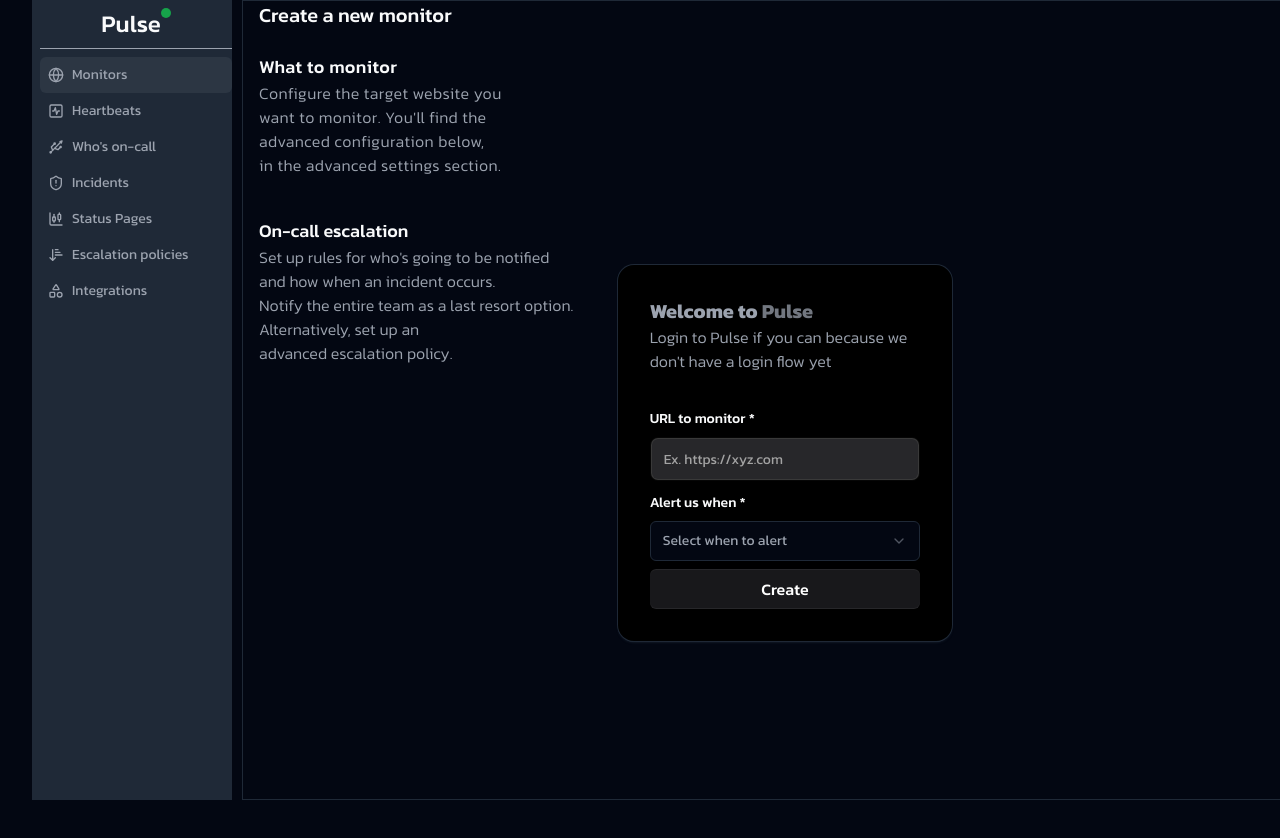
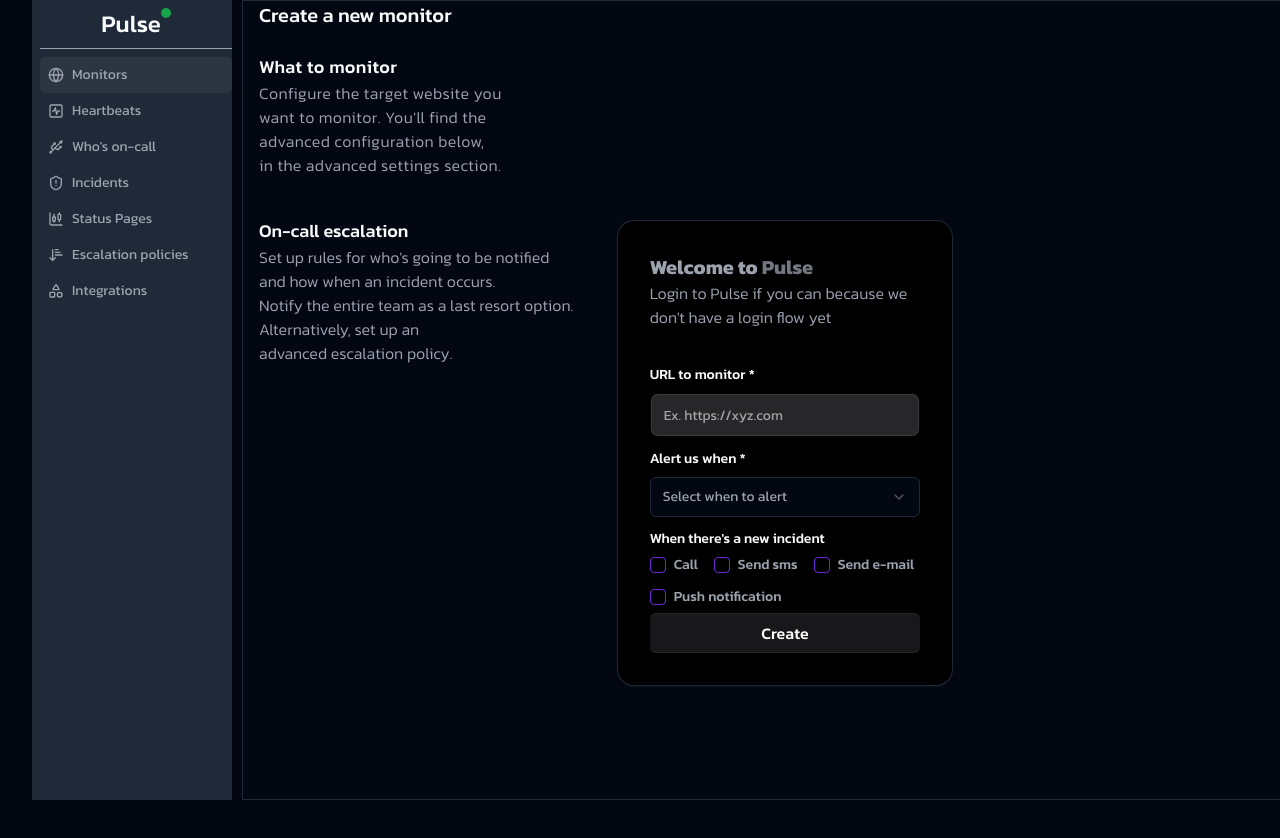
Before and after one commit to hash-engineers/pulse, a Next.js app in the folder frontend/: page /dashboard/monitors/create-monitor in a window 1280 px wide. Shown: the top 838 px of the page. Built offline with nearby package versions, Linux system fonts and the light colour scheme.

Commit message:
feat: add checkbox form field in create monitor

```diff
--- a/frontend/app/dashboard/monitors/create-monitor/_main-form.tsx
+++ b/frontend/app/dashboard/monitors/create-monitor/_main-form.tsx
@@ -9,7 +9,7 @@
 import { zodResolver } from '@hookform/resolvers/zod';
 import { CustomFormField } from '@/components/form/custom-form-field';
 import { BottomGradientButton } from '@/components/ui/bottom-gradient-button';
-import { whenToAlert } from '@/lib/monitor';
+import { checkBoxFields, whenToAlert } from '@/lib/monitor';
 
 export function MainForm() {
   const form = useForm<z.infer<typeof signInFormSchema>>({
@@ -44,7 +44,6 @@
               required
               placeholder="Ex. https://xyz.com"
             />
-
             <CustomFormField
               fieldType={FormFieldType.SELECT}
               control={form.control}
@@ -52,6 +51,13 @@
               label="Alert us when"
               required
               whenToAlert={whenToAlert}
+            />
+            <CustomFormField
+              fieldType={FormFieldType.CHECKBOX}
+              control={form.control}
+              name="whatActionWillTaken"
+              label="When there's a new incident"
+              checkBoxFields={checkBoxFields}
             />
 
             <BottomGradientButton>Create</BottomGradientButton>
--- a/frontend/components/form/custom-form-field.tsx
+++ b/frontend/components/form/custom-form-field.tsx
@@ -3,7 +3,13 @@
 import { Input } from '../ui/input';
 import { Control } from 'react-hook-form';
 import { FormFieldType } from '@/enums/form';
-import { FormControl, FormField, FormItem, FormMessage } from '../ui/form';
+import {
+  FormControl,
+  FormField,
+  FormItem,
+  FormLabel,
+  FormMessage,
+} from '../ui/form';
 import {
   Select,
   SelectContent,
@@ -11,6 +17,7 @@
   SelectTrigger,
   SelectValue,
 } from '../ui/select';
+import { Checkbox } from '../ui/checkbox';
 
 type CustomFormInputProps = {
   fieldType: FormFieldType;
@@ -45,13 +52,14 @@
   children?: ReactNode;
   required?: boolean;
   whenToAlert?: string[];
+  checkBoxFields?: string[];
 };
 
 type RenderFieldProps = { field: any; props: CustomFormInputProps };
 
 function RenderField({
   field,
-  props: { fieldType, placeholder, type, whenToAlert },
+  props: { fieldType, placeholder, type, whenToAlert, checkBoxFields },
 }: RenderFieldProps) {
   switch (fieldType) {
     case FormFieldType.INPUT:
@@ -79,6 +87,27 @@
         </Select>
       );
 
+    case FormFieldType.CHECKBOX:
+      return (
+        <div className="flex items-center gap-4 justify-start flex-wrap">
+          {checkBoxFields &&
+            checkBoxFields.map(checkBoxField => (
+              <div key={checkBoxField} className="flex items-center gap-x-2">
+                <FormControl>
+                  <Checkbox
+                    name={checkBoxField}
+                    checked={field.value}
+                    onCheckedChange={field.onChange}
+                  />
+                </FormControl>
+                <FormLabel className="cursor-pointer text-muted-foreground checked:text-primary-foreground">
+                  {checkBoxField}
+                </FormLabel>
+              </div>
+            ))}
+        </div>
+      );
+
     default:
       break;
   }
--- a/frontend/lib/monitor.ts
+++ b/frontend/lib/monitor.ts
@@ -138,4 +138,6 @@
   "Host doesn't respond to ping",
 ];
 
-export { data, columns, monitors, whenToAlert };
+const checkBoxFields = ['Call', 'Send sms', 'Send e-mail', 'Push notification'];
+
+export { data, columns, monitors, whenToAlert, checkBoxFields };
```
